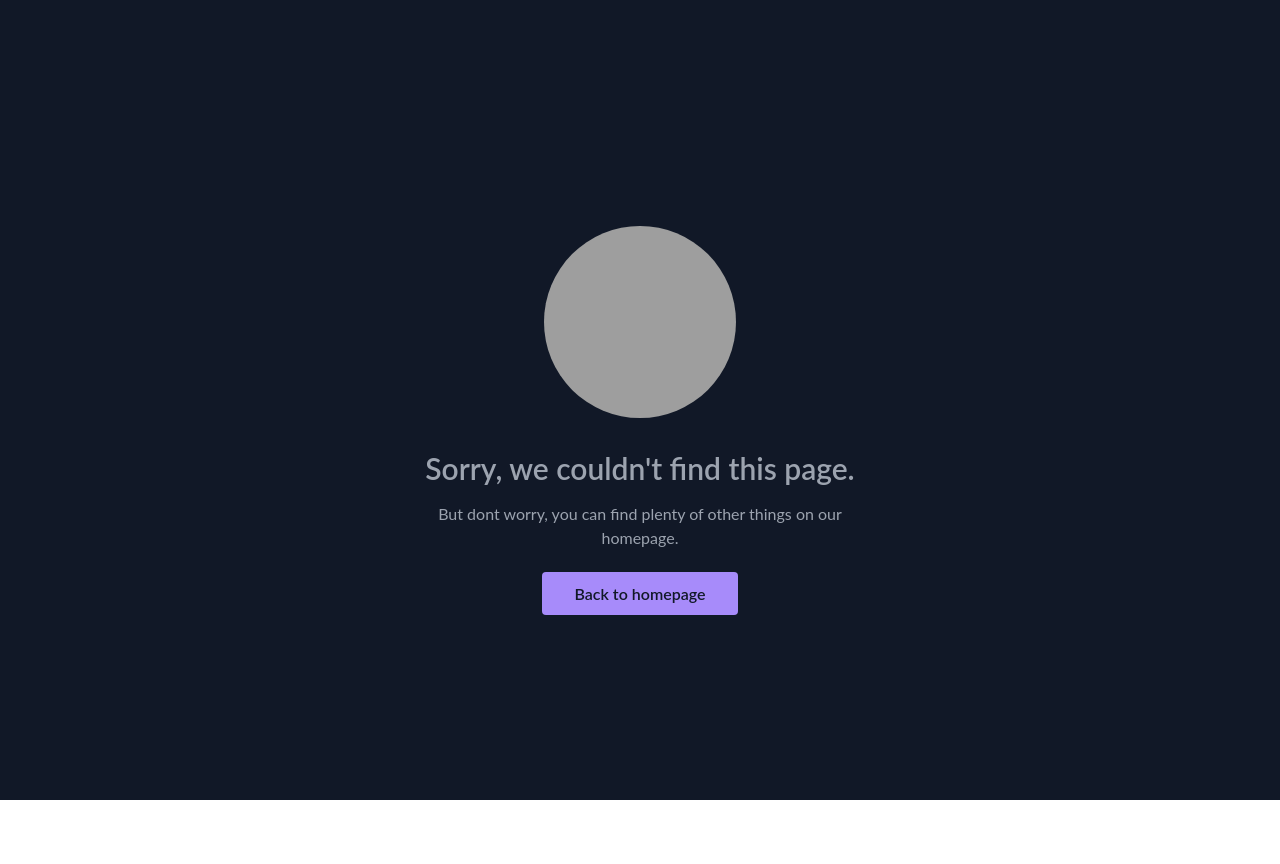
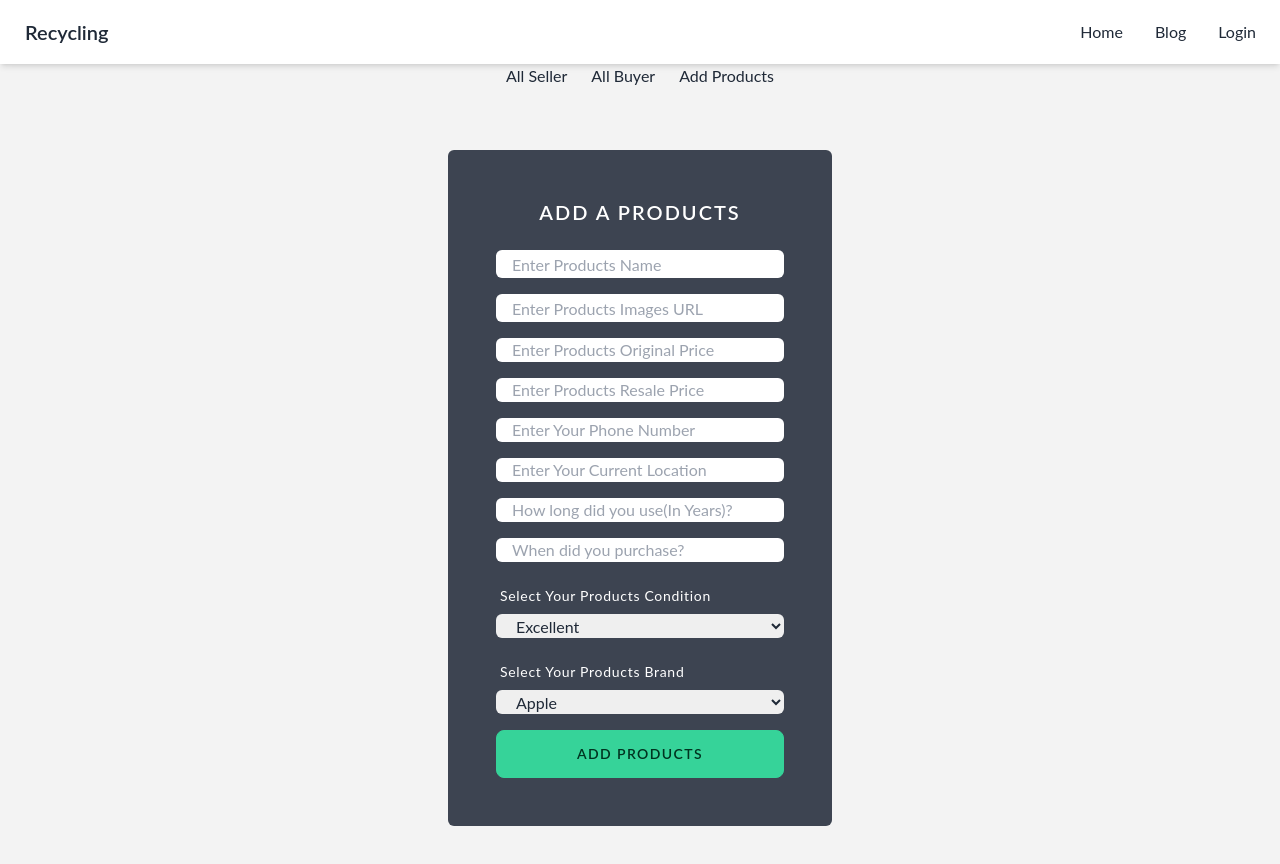
Before and after one commit to rakibul03/refurbished-phone-client, a React (Create React App) app: page /dashboard/add-products in a window 1280 px wide. Shown: the top 864 px of the page. Before the commit the page ends 800 px from the top, so only its background shows below. Built offline with nearby package versions, Linux system fonts and the light colour scheme; no server answers; grey boxes are pictures that could not be loaded.

Commit message:
Add products router form completed

```diff
--- a/src/layout/DashboardLayout.js
+++ b/src/layout/DashboardLayout.js
@@ -9,6 +9,7 @@ const DashboardLayout = () => {
       <div className="flex justify-center space-x-6">
         <Link to="/dashboard/all-seller">All Seller</Link>
         <Link to="/dashboard/all-buyer">All Buyer</Link>
+        <Link to="/dashboard/add-products">Add Products</Link>
       </div>
       <Outlet />
     </>
--- /dev/null
+++ b/src/pages/AddProducts/AddProducts.jsx
@@ -0,0 +1,163 @@
+import React from "react";
+import { useForm } from "react-hook-form";
+
+const AddProducts = () => {
+  const { register, handleSubmit } = useForm();
+
+  const handleAddProduct = (data, event) => {
+    const productDetails = {
+      category_id: data.categoryID,
+      name: data.productName,
+      picture: data.img,
+      location: data.location,
+      orginal_price: data.productOriginalPrice,
+      resale_price: data.productResalePrice,
+      used_time: data.yearOfUses,
+      buying_years: data.yearOfBuy,
+      post_time: new Date().getHours(),
+      phone: data.phone,
+      condition: data.condition,
+    };
+    console.log(productDetails);
+  };
+
+  return (
+    <div className="min-h-screen flex justify-center items-center px-4">
+      <div className="w-96 p-12 bg-neutral rounded-md">
+        <h2 className="text-xl text-white text-center uppercase pb-6 tracking-widest font-semibold">
+          Add a products
+        </h2>
+
+        <form onSubmit={handleSubmit(handleAddProduct)} className="space-y-4">
+          <div className="form-control w-full max-w-xs">
+            <input
+              type="text"
+              placeholder="Enter Products Name"
+              {...register("productName", {
+                required: "Products Name is required",
+              })}
+              className="h-7 px-4 rounded-md input-bordered w-full max-w-xs"
+            />
+          </div>
+
+          <div className="form-control w-full max-w-xs">
+            <input
+              type="url"
+              placeholder="Enter Products Images URL"
+              {...register("img", {
+                required: "Products Image is required",
+              })}
+              className="h-7 px-4 rounded-md input-bordered w-full max-w-xs"
+            />
+          </div>
+
+          <div className="form-control w-full max-w-xs">
+            <input
+              type="text"
+              placeholder="Enter Products Original Price"
+              {...register("productOriginalPrice", {
+                required: "Products Price is required",
+              })}
+              className="h-6 px-4 rounded-md input-bordered w-full max-w-xs"
+            />
+          </div>
+
+          <div className="form-control w-full max-w-xs">
+            <input
+              type="text"
+              placeholder="Enter Products Resale Price"
+              {...register("productResalePrice", {
+                required: "Products Price is required",
+              })}
+              className="h-6 px-4 rounded-md input-bordered w-full max-w-xs"
+            />
+          </div>
+
+          <div className="form-control w-full max-w-xs">
+            <input
+              type="text"
+              placeholder="Enter Your Phone Number"
+              {...register("phone", {
+                required: "Phone is required",
+              })}
+              className="h-6 px-4 rounded-md input-bordered w-full max-w-xs"
+            />
+          </div>
+
+          <div className="form-control w-full max-w-xs">
+            <input
+              type="text"
+              placeholder="Enter Your Current Location"
+              {...register("location", {
+                required: "Location is required",
+              })}
+              className="h-6 px-4 rounded-md input-bordered w-full max-w-xs"
+            />
+          </div>
+
+          <div className="form-control w-full max-w-xs">
+            <input
+              type="text"
+              placeholder="How long did you use(In Years)?"
+              {...register("yearOfUses", {
+                required: "Year of used is required",
+              })}
+              className="h-6 px-4 rounded-md input-bordered w-full max-w-xs"
+            />
+          </div>
+
+          <div className="form-control w-full max-w-xs">
+            <input
+              type="text"
+              placeholder="When did you purchase?"
+              {...register("yearOfBuy", {
+                required: "Year of used is required",
+              })}
+              className="h-6 px-4 rounded-md input-bordered w-full max-w-xs"
+            />
+          </div>
+
+          <div className="form-control w-full max-w-xs">
+            <label className="label">
+              <span className="label-text text-white tracking-wider">
+                Select Your Products Condition
+              </span>
+            </label>
+            <select
+              {...register("condition", { required: true })}
+              className="h-6 px-4 rounded-md input-bordered w-full max-w-xs"
+            >
+              <option value="Excellent">Excellent</option>
+              <option value="Good">Good</option>
+              <option value="Fair">Fair</option>
+            </select>
+          </div>
+
+          <div className="form-control w-full max-w-xs">
+            <label className="label">
+              <span className="label-text text-white tracking-wider">
+                Select Your Products Brand
+              </span>
+            </label>
+            <select
+              {...register("categoryID", { required: true })}
+              className="h-6 px-4 rounded-md input-bordered w-full max-w-xs"
+            >
+              <option value="1">Apple</option>
+              <option value="2">Samsung</option>
+              <option value="3">Mi</option>
+            </select>
+          </div>
+
+          <input
+            className="btn btn-success w-full tracking-widest"
+            value="add products"
+            type="submit"
+          />
+        </form>
+      </div>
+    </div>
+  );
+};
+
+export default AddProducts;
--- a/src/pages/AllProcducts/AllProcducts/BookingProducts.jsx
+++ b/src/pages/AllProcducts/AllProcducts/BookingProducts.jsx
@@ -33,8 +33,8 @@ const BookingProducts = ({ bookProducts }) => {
           >
             ✕
           </label>
-          <div onSubmit={handleBooking} className="mt-8">
-            <form className="space-y-4">
+          <div className="mt-8">
+            <form onSubmit={handleBooking} className="space-y-4">
               <input
                 type="text"
                 name="userName"
--- a/src/routes/routes/routes.js
+++ b/src/routes/routes/routes.js
@@ -1,6 +1,7 @@
 import { createBrowserRouter } from "react-router-dom";
 import DashboardLayout from "../../layout/DashboardLayout";
 import Main from "../../layout/Main";
+import AddProducts from "../../pages/AddProducts/AddProducts";
 import AllBuyer from "../../pages/AllBuyer/AllBuyer";
 import AllProcducts from "../../pages/AllProcducts/AllProcducts/AllProcducts";
 import AllSeller from "../../pages/AllSeller/AllSeller";
@@ -62,6 +63,10 @@ export const router = createBrowserRouter([
         path: "/dashboard/all-buyer",
         element: <AllBuyer />,
       },
+      {
+        path: "/dashboard/add-products",
+        element: <AddProducts />,
+      },
     ],
   },
 ]);
```
